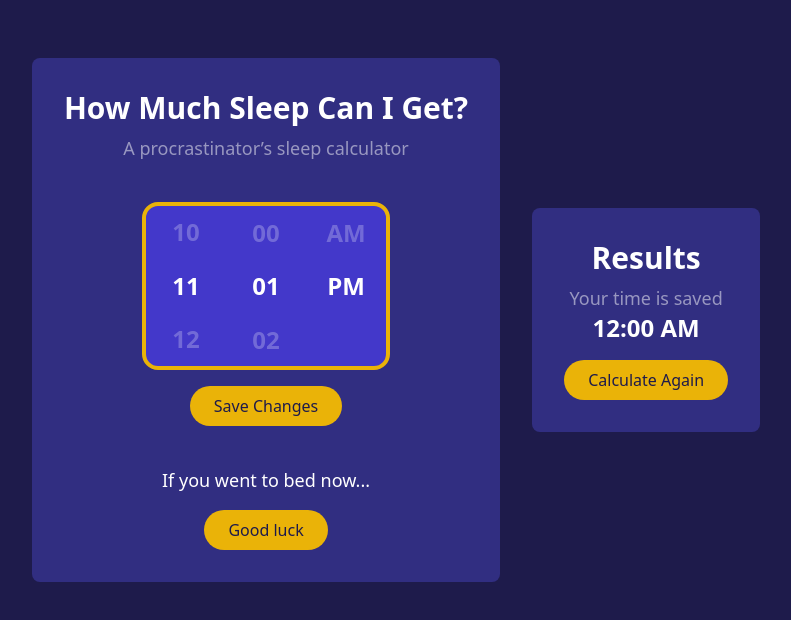
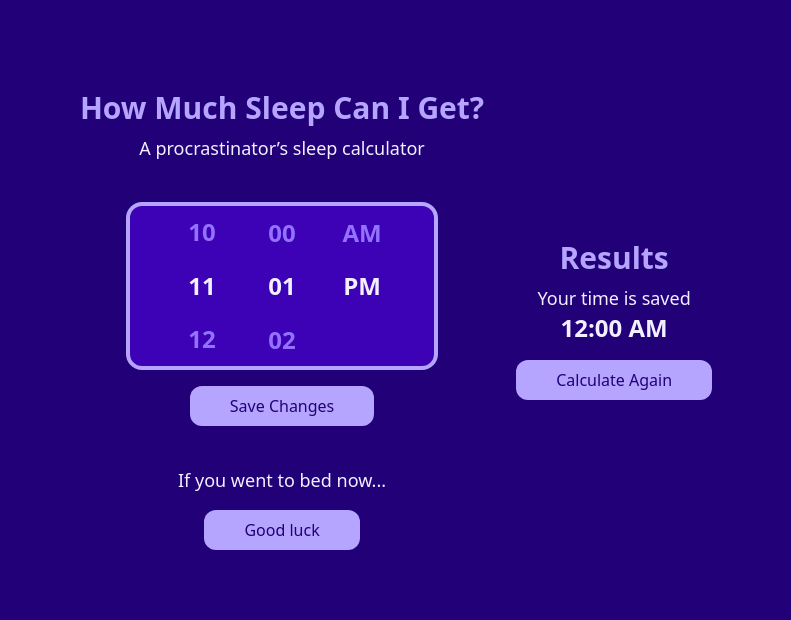
Before and after one commit to bryanbrotonel/sunday-scaries, a Vue app: page / in a window 1280 px wide. Shown: the top 620 px of the page, without its empty margins (244-1035 px from the left). Built offline with nearby package versions, Linux system fonts and the light colour scheme.

Commit message:
Added colouring

```diff
--- a/src/App.vue
+++ b/src/App.vue
@@ -1,13 +1,8 @@
 <template>
-  <div
-    class="flex flex-col sm:flex-row justify-center items-center gap-8">
-    <div class="bg-indigo-900 p-8 rounded-lg">
-      <TimeSelector title="How Much Sleep Can I Get?"
-        subtitle="A procrastinator&rsquo;s sleep calculator" />
-    </div>
-    <div class="bg-indigo-900 p-8 rounded-lg">
-      <SleepResults />
-    </div>
+  <div class="flex flex-col sm:flex-row justify-center items-center gap-8">
+    <TimeSelector title="How Much Sleep Can I Get?"
+      subtitle="A procrastinator&rsquo;s sleep calculator" />
+    <SleepResults />
   </div>
 </template>
 
@@ -26,6 +21,6 @@ export default {
 
 <style>
 #app {
-  @apply antialiased h-screen flex items-center justify-center pb-40 bg-indigo-950 text-white;
+  @apply antialiased h-screen flex items-center justify-center pb-40 bg-primary-950 text-white;
 }
 </style>
--- a/src/components/SleepResults.vue
+++ b/src/components/SleepResults.vue
@@ -1,8 +1,8 @@
 <template>
   <div>
     <div class="text-center space-y-2">
-      <h1 class="text-3xl font-bold">Results</h1>
-      <h2 class="text-lg font-medium opacity-50">Your time is saved</h2>
+      <h1 class="text-3xl font-bold text-primary-300">Results</h1>
+      <h2 class="text-lg font-medium text-white">Your time is saved</h2>
     </div>
     <div class="flex flex-col items-center justify-center gap-4">
       <div>
@@ -10,7 +10,7 @@
       </div>
       <div>
         <button @click="reset"
-          class="rounded-full p-2 px-6 bg-yellow-500 text-indigo-950 font-medium transition-transform transform hover:bg-yellow-600 active:scale-95">
+          class="rounded-xl p-2 px-10 bg-primary-300 text-primary-950 font-medium transition-transform transform hover:bg-opacity-90 active:scale-95">
           Calculate Again
         </button>
       </div>
@@ -23,7 +23,7 @@ import { store } from '../store.js'
 import { is12HourFormat } from '../utils.js'
 
 function reset() {
-  store.time = 0;
+  store.setTime(0);
 }
 
 export default {
--- a/src/components/TimePicker.vue
+++ b/src/components/TimePicker.vue
@@ -1,5 +1,6 @@
 <template>
-  <div class="rounded-2xl border-yellow-500 border-4 bg-indigo-700 text-white">
+  <div
+    class="rounded-2xl border-primary-300 border-4 bg-primary-900 text-white px-8">
     <div class="overflow-hidden">
       <swiper v-for="(items, index) in swipers" :key="index"
         :slides-per-view="3" :direction="'vertical'" :centered-slides="true"
@@ -7,7 +8,7 @@
         :loop="items.loop" class="w-20 h-40 float-left"
         @slideChange="onSlideChange(index, $event)">
         <swiper-slide v-for="(item, index) in items.list" :key="index"
-          class="flex justify-center items-center text-center text-2xl select-none opacity-25 transition-opacity duration-300 ease cursor-default font-bold tap-highlight-transparent h-full">
+          class="flex justify-center items-center text-center text-2xl select-none text-primary-400 transition-opacity duration-300 ease cursor-default font-bold tap-highlight-transparent h-full">
           <div class="h-full flex items-center justify-center">
             <span>{{ item }}</span>
           </div>
@@ -60,13 +61,14 @@ export default {
     onSlideChange(swiperIndex, event) {
       switch (swiperIndex) {
         case 0:
-          store.timePicker.hour = is12HourFormat() ? event.realIndex + 1 : event.realIndex;
+          store.setHour(is12HourFormat() ? event.realIndex + 1 : event.realIndex);
           break;
         case 1:
           store.timePicker.minute = event.realIndex;
+          store.setMinute(event.realIndex);
           break;
         case 2:
-          store.timePicker.median = event.realIndex === 0 ? 'AM' : 'PM';
+          store.setMedian(event.realIndex === 0 ? 'AM' : 'PM');
           break;
       }
     },
@@ -77,6 +79,6 @@ export default {
 <style scoped>
 /* Add your styles here */
 .swiper-slide-active {
-  @apply opacity-100;
+  @apply text-white;
 }
 </style>
--- a/src/components/TimeSelector.vue
+++ b/src/components/TimeSelector.vue
@@ -1,14 +1,14 @@
 <template>
   <div class="space-y-10">
     <div class="text-center space-y-2">
-      <h1 class="text-3xl font-bold">{{ title }}</h1>
-      <h2 class="text-lg font-medium opacity-50">{{ subtitle }}</h2>
+      <h1 class="text-3xl font-bold text-primary-300">{{ title }}</h1>
+      <h2 class="text-lg font-medium text-white">{{ subtitle }}</h2>
     </div>
     <div class="flex flex-col items-center justify-center gap-4">
       <TimePicker />
       <div>
         <button @click="saveChanges()"
-          class="rounded-full p-2 px-6 bg-yellow-500 text-indigo-950 font-medium transition-transform transform hover:bg-yellow-600 active:scale-95">
+          class="rounded-xl p-2 px-10 bg-primary-300 text-primary-950 font-medium transition-transform transform hover:bg-opacity-90 active:scale-95">
           Save Changes
         </button>
       </div>
@@ -16,7 +16,7 @@
     <div class="flex flex-col items-center justify-center gap-4">
       <h1 class="text-lg font-medium">If you went to bed now...</h1>
       <button @click="saveChanges(true)"
-        class="rounded-full p-2 px-6 bg-yellow-500 text-indigo-950 font-medium transition-transform transform hover:bg-yellow-600 active:scale-95">
+        class="rounded-xl p-2 px-10 bg-primary-300 text-primary-950 font-medium transition-transform transform hover:bg-opacity-90 active:scale-95">
         Good luck
       </button>
     </div>
--- a/tailwind.config.js
+++ b/tailwind.config.js
@@ -2,7 +2,25 @@
 module.exports = {
   content: ['./index.html', './src/**/*.{vue,js,ts,jsx,tsx}'],
   theme: {
-    extend: {},
+    extend: {
+      colors: {
+        white: '#f2f0ff',
+        black: '#151414',
+        primary: {
+          50: '#f2f0ff',
+          100: '#e8e4ff',
+          200: '#d4cdff',
+          300: '#b6a5ff',
+          400: '#9372ff',
+          500: '#7139ff',
+          600: '#6312ff',
+          700: '#5500ff',
+          800: '#4700d8',
+          900: '#3e02b6',
+          950: '#210078',
+        },
+      },
+    },
   },
   plugins: [],
 };
```
